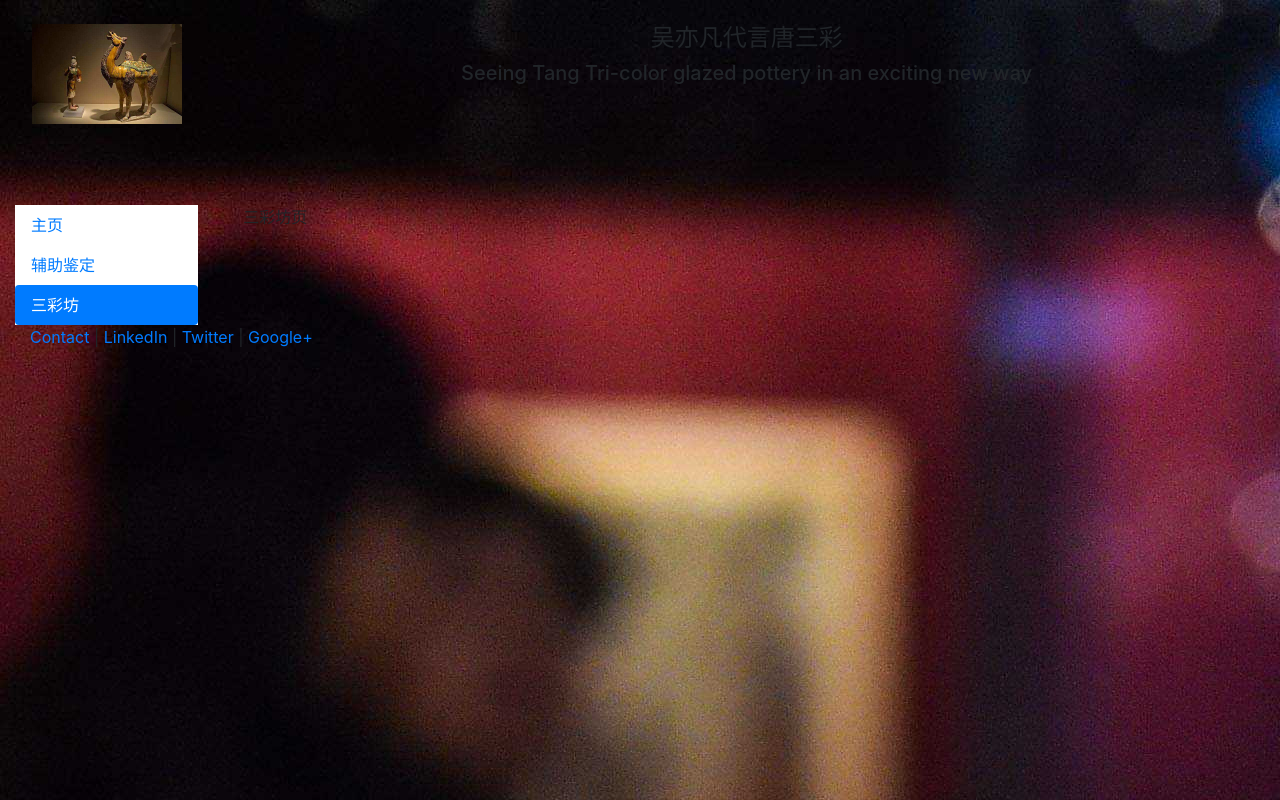
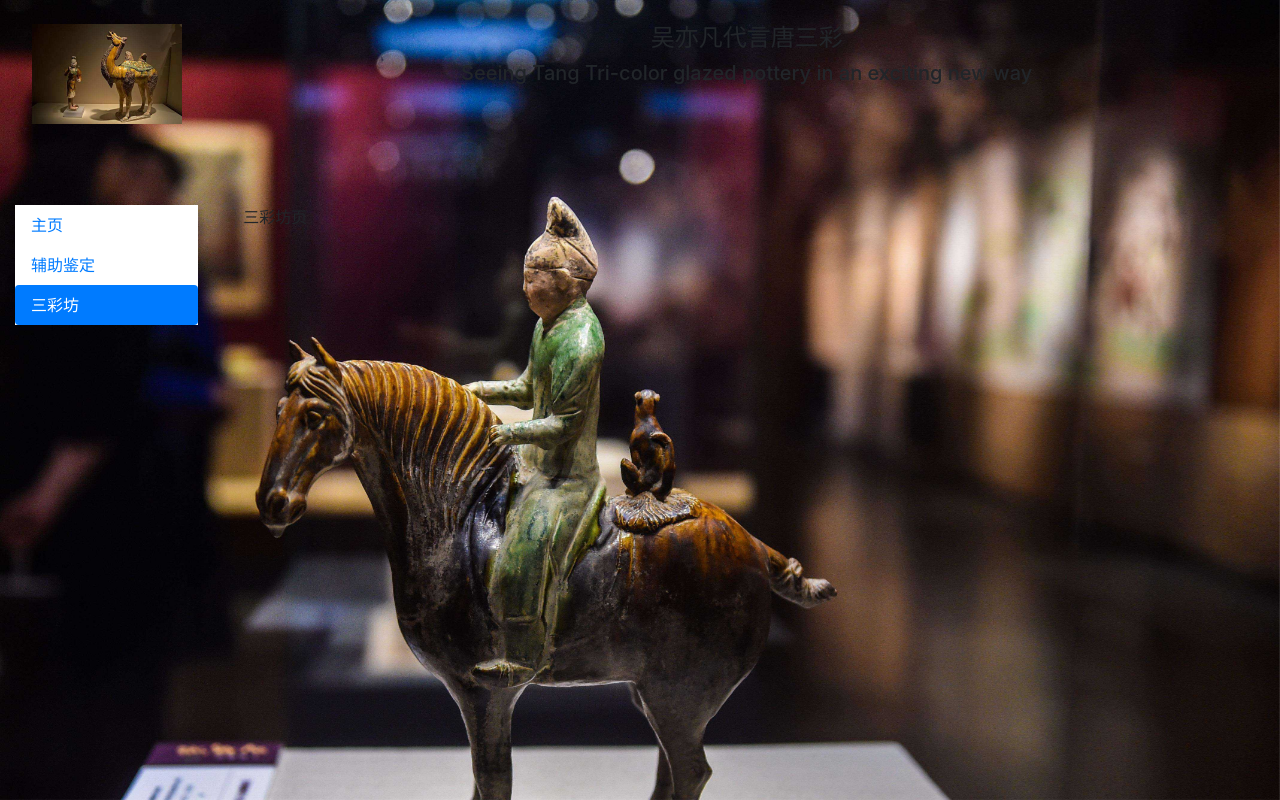
Before and after one commit to agno3xzy/AntiqueID, a Django app: page /workshop/ in a window 1280 px wide. Run offline with Django 3.2, Linux system fonts and the light colour scheme; some libraries are stand-ins or nearby versions.

Commit message:
update background test in workshop page

```diff
--- a/app-django-demo/mysite/mysite/settings.py
+++ b/app-django-demo/mysite/mysite/settings.py
@@ -122,3 +122,5 @@ USE_TZ = True
 # https://docs.djangoproject.com/en/2.0/howto/static-files/
 
 STATIC_URL = '/static/'
+MEDIA_URL = '/media/'
+MEDIA_ROOT = os.path.join(BASE_DIR,'media/')
--- a/app-django-demo/mysite/mysite/urls.py
+++ b/app-django-demo/mysite/mysite/urls.py
@@ -15,6 +15,9 @@ Including another URLconf
 """
 from django.contrib import admin
 from django.urls import path, include
+from django.conf.urls.static import static
+from . import settings
+
 
 urlpatterns = [
     path('admin/', admin.site.urls),
@@ -22,3 +25,6 @@ urlpatterns = [
     path('classification/', include('classification.urls')),
     path('workshop/', include('workshop.urls')),
 ]
+
+urlpatterns += static('classification/', document_root=settings.MEDIA_ROOT)
+urlpatterns += static('workshop/', document_root=settings.MEDIA_ROOT)
--- a/app-django-demo/mysite/personal/templates/personal/home.html
+++ b/app-django-demo/mysite/personal/templates/personal/home.html
@@ -2,4 +2,5 @@
 
 {% block content %}
     <p>你们 来这里 看三彩 觉得 三彩 很好 看 我开心</p>
+    <img src="sancai_background.jpg" alt="图片无法显示"/>
 {% endblock %}
--- a/app-django-demo/mysite/workshop/templates/workshop/header.html
+++ b/app-django-demo/mysite/workshop/templates/workshop/header.html
@@ -11,14 +11,31 @@
 	<style type="text/css">
 		html,
 		body {
-		  height:100%;
-          background-image: url("sancai_background.jpg");
-		}
+            height: 100%;
+            margin: 0;
+            padding: 0;
+        }
+        #con{
+            position:absolute;
+            top:0;
+            left:0;
+            height:100%;
+            width:100%;
+            background-image:url("sancai_background.jpg");
+            background-position: center 0;
+            background-repeat: no-repeat;
+            background-attachment:fixed;
+            background-size: cover;
+            -webkit-background-size: cover;/* 兼容Webkit内核浏览器如Chrome和Safari */
+            -o-background-size: cover;/* 兼容Opera */
+            zoom: 1;
+        }
 	</style>
 </head>
 
 <body class="body">
-	<div class="container-fluid" style=" in-height:95%; ">
+    <div id="con"></div>
+    <div class="container-fluid" style=" in-height:95%; ">
 		<div class="row">
 			  <div class="col-sm-2">
 				  <br>
```
Also changed, not shown: app-django-demo/mysite/media/sancai_background.jpg (added).
